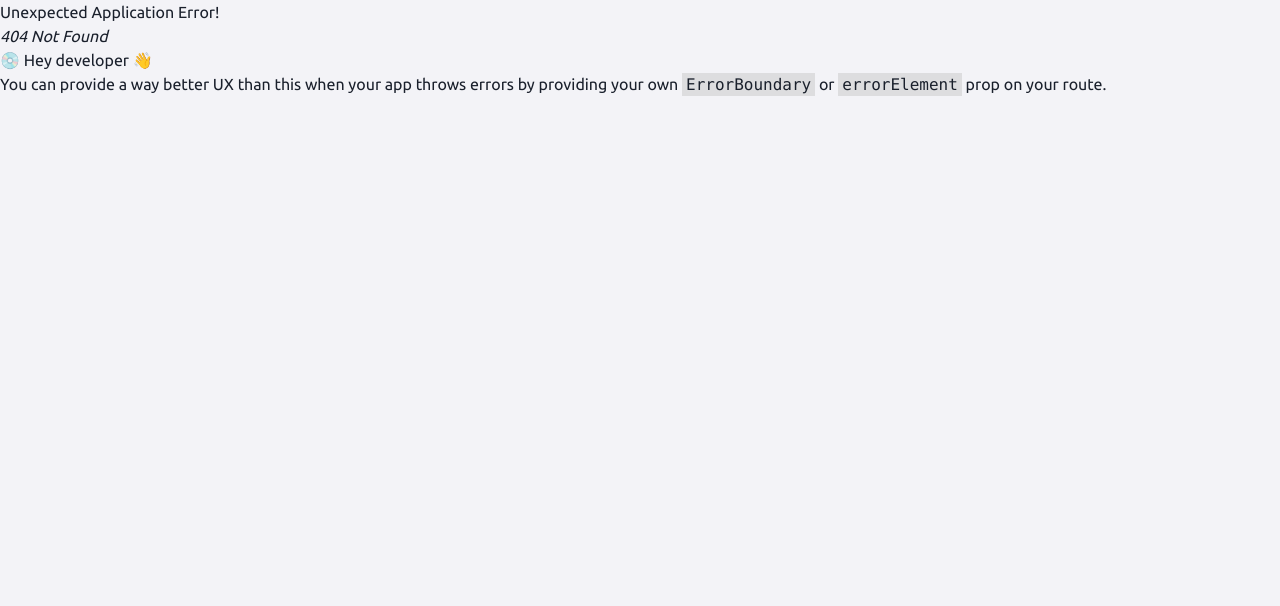
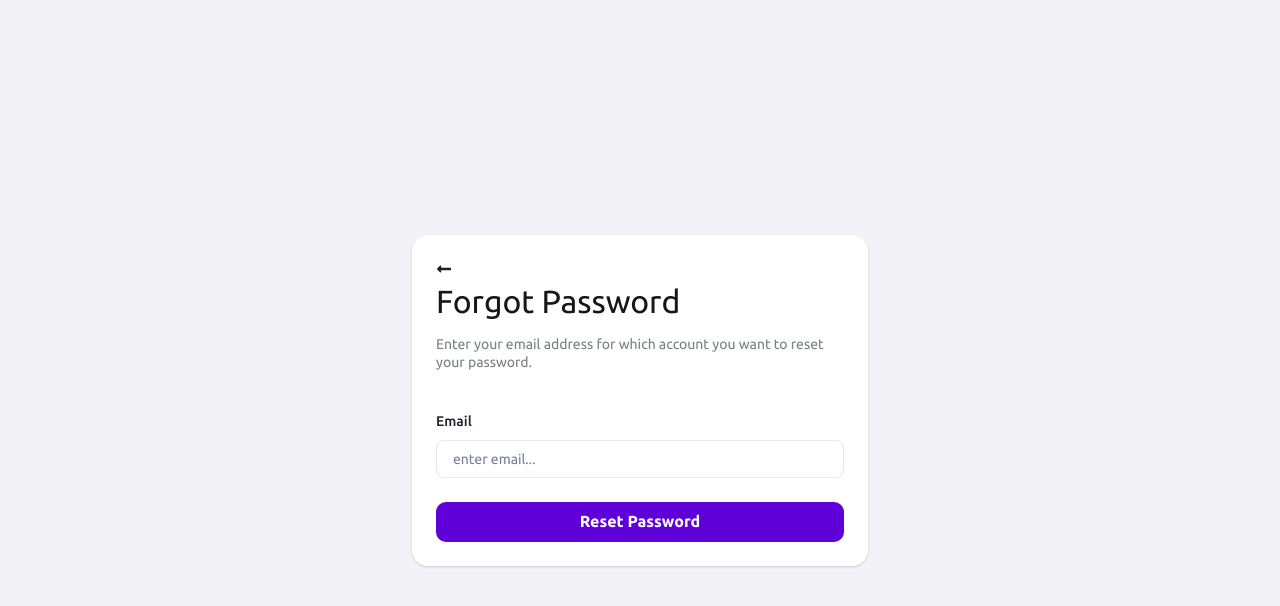
Before and after one commit to rrabia133-sketch/Authentication_CoinSphare, a React (Vite) app in the folder app/: page /ForgotPassword in a window 1280 px wide. Before the commit this address had no page. Shown: the top 606 px of the page. Built offline with nearby package versions, Linux system fonts and the light colour scheme.

Commit message:
email forgot password page

```diff
--- /dev/null
+++ b/app/src/pages/Auth/ForgotPassword/ForgotPassword.jsx
@@ -0,0 +1,72 @@
+import {
+  Card,
+  Container,
+  Center,
+  Text,
+  Stack,
+  FormControl,
+  FormLabel,
+  Input,
+  Button,
+  Icon,
+} from "@chakra-ui/react";
+import { FaLongArrowAltLeft } from "react-icons/fa";
+
+import { Formik, Form, Field, ErrorMessage } from "formik";
+import { object, string } from "yup";
+import { Link } from "react-router-dom";
+
+const SigninValidation = object({
+  email: string().email("email is invalid").required("email is required"),
+});
+
+export default function ForgotPassword() {
+  return (
+    <div>
+      <Container>
+        <Center minH="100vh">
+          <Card w="456px" borderRadius="1rem" p="6">
+            <Link to="/Signin">
+              <Icon as={FaLongArrowAltLeft}></Icon>
+            </Link>
+            <Text textStyle="h1">Forgot Password</Text>
+            <Text textStyle="p2" color="black.60" mt="4">
+              Enter your email address for which account you want to reset your
+              password.
+            </Text>
+            <Formik
+              initialValues={{
+                email: "",
+              }}
+              onSubmit={(values) => {
+                console.log(values);
+              }}
+              validationSchema={SigninValidation}
+            >
+              <Form>
+                <Stack mt="10" spacing="6">
+                  <FormControl>
+                    <FormLabel htmlFor="email">Email</FormLabel>
+                    <Field
+                      as={Input}
+                      name="email"
+                      placeholder="enter email..."
+                    />
+                    <ErrorMessage
+                      name="email"
+                      component={Text}
+                      color="red.500"
+                      fontSize="sm"
+                    />
+                  </FormControl>
+
+                  <Button type="submit">Reset Password</Button>
+                </Stack>
+              </Form>
+            </Formik>
+          </Card>
+        </Center>
+      </Container>
+    </div>
+  );
+}
--- /dev/null
+++ b/app/src/pages/Auth/RegisterEmailVerfy/EmailVerify.jsx
@@ -0,0 +1,44 @@
+import {
+  Card,
+  Icon,
+  Container,
+  Center,
+  Text,
+  Button,
+  VStack,
+  Box,
+} from "@chakra-ui/react";
+import { BiSolidMessageSquareDetail } from "react-icons/bi";
+
+function EmailVerify() {
+  return (
+    <div>
+      <Container>
+        <Center minH="100vh">
+          <Card w="456px" borderRadius="1rem" p="6">
+            <VStack>
+              <Icon
+                as={BiSolidMessageSquareDetail}
+                boxSize="48px"
+                color="p.purple"
+              ></Icon>
+
+              <Text textStyle="h1">Email Verification</Text>
+              <Text textStyle="p4">
+                We have sent you an email verification to
+                <Box as="b" color="p.black">
+                  jenny.wilson@gmail.com.
+                </Box>
+                If you didn’t receive it, click the button below.
+              </Text>
+            </VStack>
+            <br></br>
+            <Button type="submit">ReSend Email</Button>
+          </Card>
+        </Center>
+      </Container>
+    </div>
+  );
+}
+
+export default EmailVerify;
--- /dev/null
+++ b/app/src/pages/Auth/RegisterSuccessfull/RegisterSuccessfull.jsx
@@ -0,0 +1,40 @@
+import {
+  Card,
+  Icon,
+  Container,
+  Center,
+  Text,
+  Button,
+  VStack,
+  Box,
+} from "@chakra-ui/react";
+import { MdOutlineGppGood } from "react-icons/md";
+import { Link } from "react-router-dom";
+
+function RegisterSuccessfull() {
+  return (
+    <div>
+      <Container>
+        <Center minH="100vh">
+          <Card w="456px" borderRadius="1rem" p="6">
+            <VStack>
+              <Icon as={MdOutlineGppGood} boxSize="48px" color="green"></Icon>
+
+              <Text textStyle="h1">Successfully Registration</Text>
+              <Text textStyle="p4">
+                Hurray! You have successfully created your account. Enter the
+                app to explore all it’s features.
+              </Text>
+            </VStack>
+            <br></br>
+            <Button>
+              <Link to="/Signin">Enter the APP</Link>
+            </Button>
+          </Card>
+        </Center>
+      </Container>
+    </div>
+  );
+}
+
+export default RegisterSuccessfull;
--- a/app/src/pages/Auth/signin/Signin.jsx
+++ b/app/src/pages/Auth/signin/Signin.jsx
@@ -13,7 +13,7 @@ import {
 } from "@chakra-ui/react";
 import { Link } from "react-router-dom";
 import { Formik, Form, Field, ErrorMessage } from "formik";
-import { object, string, ref } from "yup";
+import { object, string } from "yup";
 
 const SigninValidation = object({
   email: string().email("email is invalid").required("email is required"),
@@ -44,7 +44,6 @@ function Signin() {
             >
               <Form>
                 <Stack mt="10" spacing="6">
-                  <Flex gap="4"></Flex>
                   <FormControl>
                     <FormLabel htmlFor="email">Email</FormLabel>
                     <Field
```
Also changed, not shown: app/src/App.jsx (+15 -0 lines).
